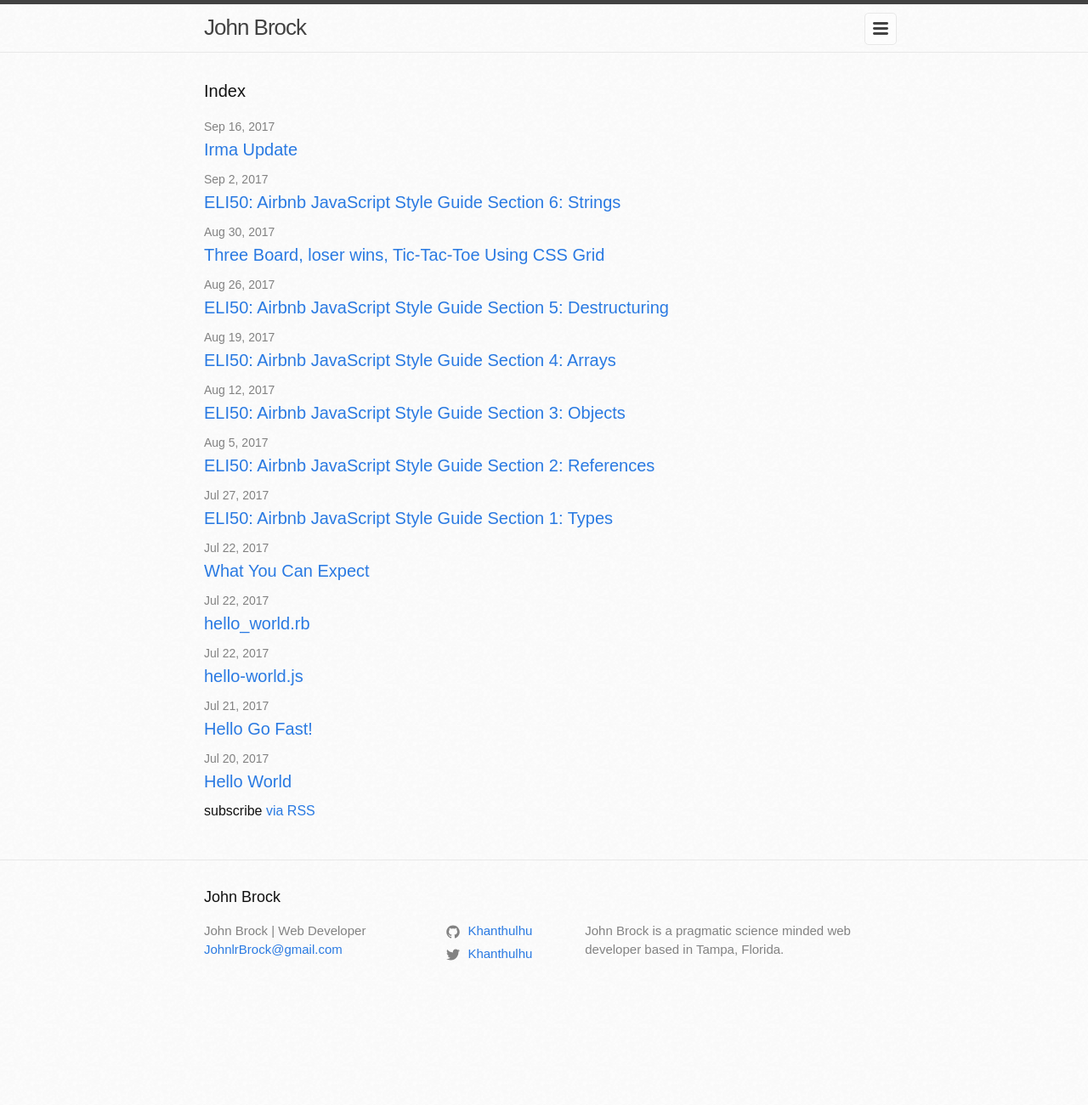
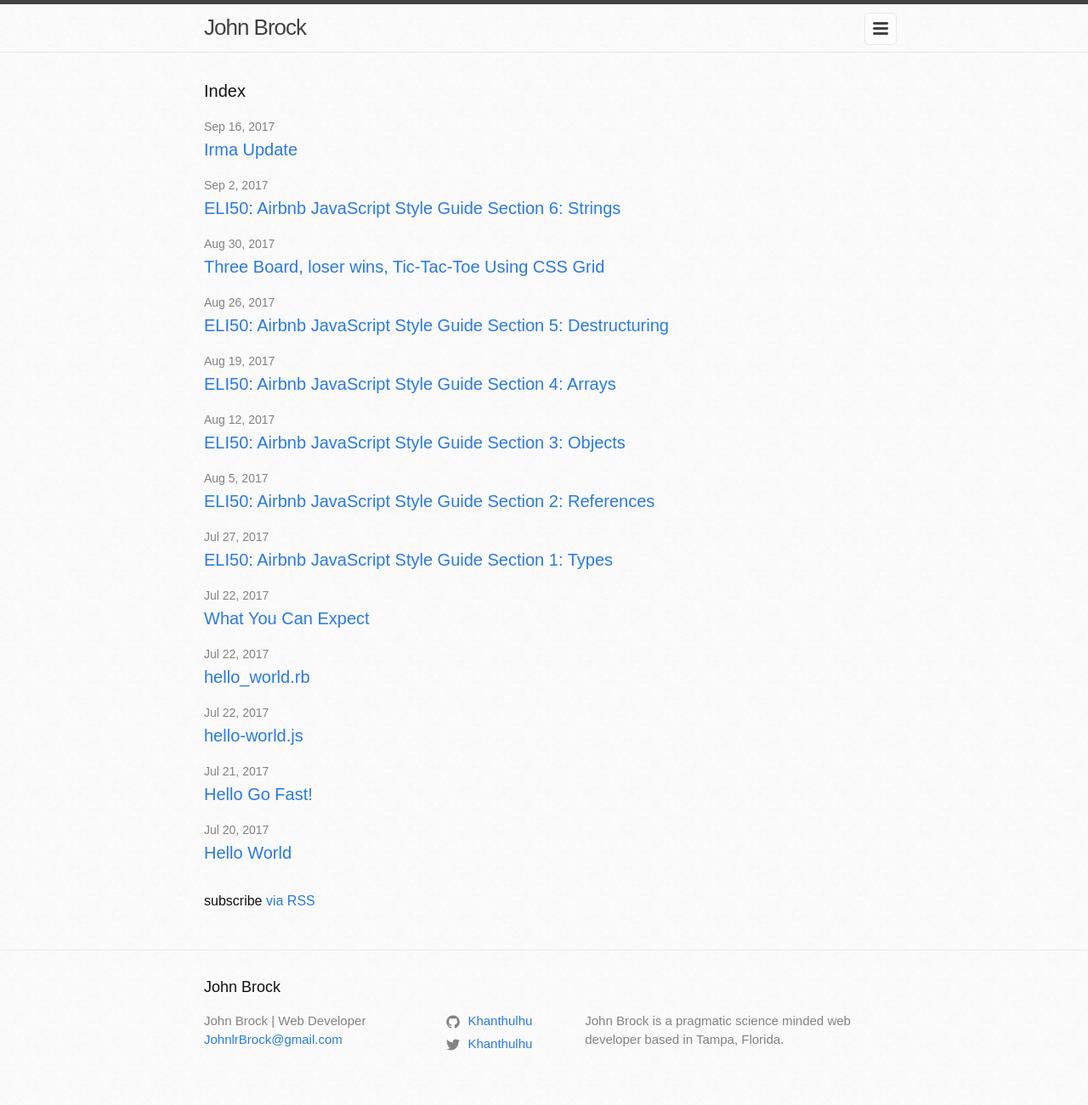
Before and after one commit to JohnLRBrock/JohnBrock, a Jekyll site: the page built from index-page.md, in a window 1280 px wide. Shown: the whole page at 85% size. Built offline with Jekyll 4.4.1, drawn with Linux system fonts in a browser that asks for light colours; some web fonts are replaced; before the commit the page ends 1195 px from its top, so only the background shows below that.

Commit message:
fixed formatting of index list for small screens

```diff
--- a/_sass/minima/_layout.scss
+++ b/_sass/minima/_layout.scss
@@ -31,9 +31,11 @@
 .centered { text-align: center; }
 
 .post-list {
-  li {
-    height: 32px;
-  }
+  display: flex;
+  flex-direction: column;
+  // li {
+  //   height: 32px;
+  // }
   .post-link {
     font-size: 18px;
   }
@@ -43,22 +45,10 @@
       font-size: 18px;
     }
   }
-}
-
-
-.index {
-  .post-list {
-    margin-left: 0;
-    list-style: none;
-
-    > li { margin-bottom: $spacing-unit; }
-  }
-
   .post-meta {
     font-size: $small-font-size;
     color: $grey-color;
   }
-
   .post-link {
     display: block;
     @include relative-font-size(1.25);
```
